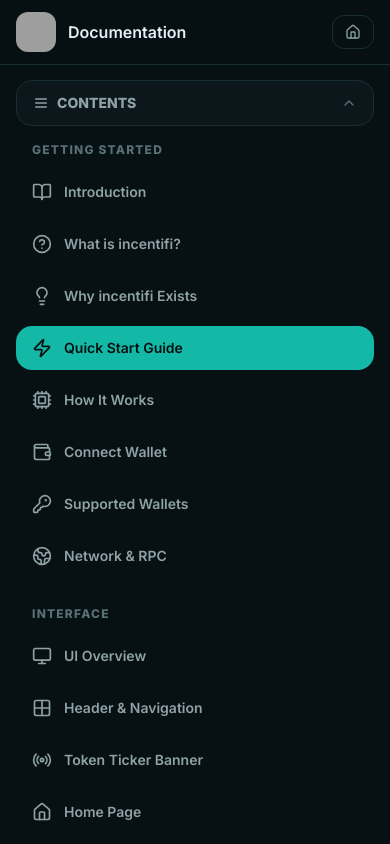
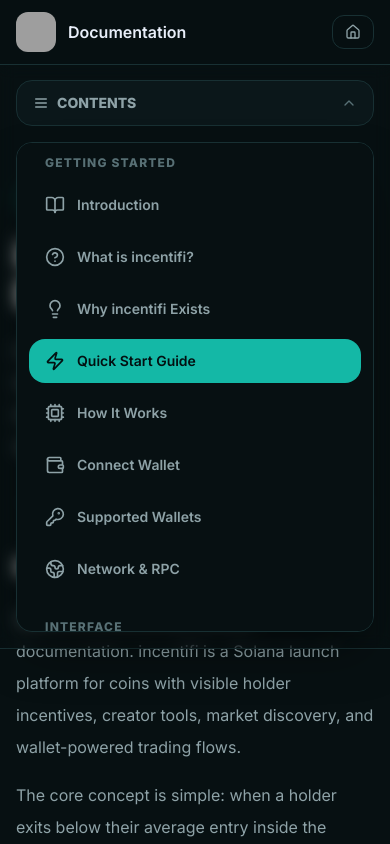
Before and after one commit to riodinho1/incentifi, a React (Vite) app: page /docs in a window 390 px wide. Both pictures are taken after a click on the button "CONTENTS". Shown: the top 844 px of the page. Built offline with nearby package versions, Linux system fonts and the light colour scheme; no server answers; grey boxes are pictures that could not be loaded; what @solana/web3.js would draw is missing.

Commit message:
Fix mobile docs contents bar

```diff
--- a/src/pages/docs/page.tsx
+++ b/src/pages/docs/page.tsx
@@ -559,13 +559,13 @@
         </div>
       </header>
 
-      <div className="mx-auto grid max-w-7xl grid-cols-1 pt-16 sm:pt-20 lg:block">
-        <aside className="scrollbar-stealth border-b border-[#183033] bg-[#071012] lg:fixed lg:left-[max(0px,calc((100vw-80rem)/2))] lg:top-20 lg:h-[calc(100vh-5rem)] lg:w-80 lg:overflow-y-auto lg:border-b-0 lg:border-r">
-          <div className="p-4 sm:p-6">
+      <div className="mx-auto grid max-w-7xl grid-cols-1 pt-[8.75rem] sm:pt-[9.75rem] lg:block lg:pt-20">
+        <aside className="scrollbar-stealth fixed left-0 right-0 top-16 z-40 border-b border-[#183033] bg-[#071012]/98 backdrop-blur sm:top-20 lg:left-[max(0px,calc((100vw-80rem)/2))] lg:right-auto lg:top-20 lg:h-[calc(100vh-5rem)] lg:w-80 lg:overflow-y-auto lg:border-b-0 lg:border-r">
+          <div className="mx-auto max-w-7xl p-4 sm:p-6 lg:mx-0">
             <button
               type="button"
               onClick={() => setContentsOpen((open) => !open)}
-              className="mb-4 flex w-full items-center justify-between rounded-2xl border border-[#183033] bg-[#0B171A] px-4 py-3 text-left lg:pointer-events-none"
+              className="flex w-full items-center justify-between rounded-2xl border border-[#183033] bg-[#0B171A] px-4 py-3 text-left lg:mb-4 lg:pointer-events-none"
               aria-expanded={contentsOpen}
             >
               <span className="inline-flex items-center gap-2 text-sm font-extrabold uppercase text-[#8EA2A7]">
@@ -576,7 +576,7 @@
               <ChevronUp className="hidden h-4 w-4 text-[#587075] lg:block" />
             </button>
 
-            <nav className={`${contentsOpen ? 'block' : 'hidden'} space-y-7 lg:block`}>
+            <nav className={`${contentsOpen ? 'block' : 'hidden'} scrollbar-stealth mt-4 max-h-[58vh] space-y-7 overflow-y-auto rounded-2xl border border-[#183033] bg-[#071012] p-3 shadow-2xl shadow-black/50 lg:mt-0 lg:block lg:max-h-none lg:overflow-visible lg:rounded-none lg:border-0 lg:bg-transparent lg:p-0 lg:shadow-none`}>
               {navGroups.map((group) => (
                 <div key={group.label}>
                   <div className="mb-3 px-4 text-xs font-extrabold uppercase tracking-widest text-[#587075]">
```
